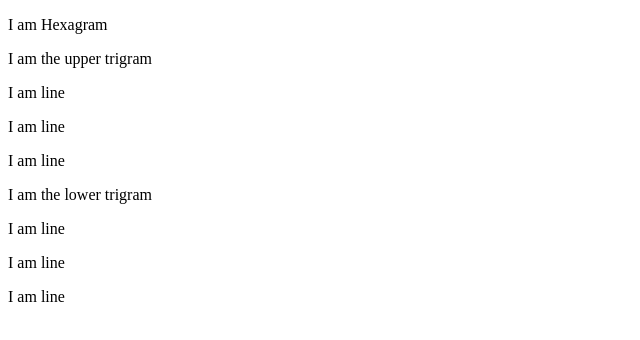
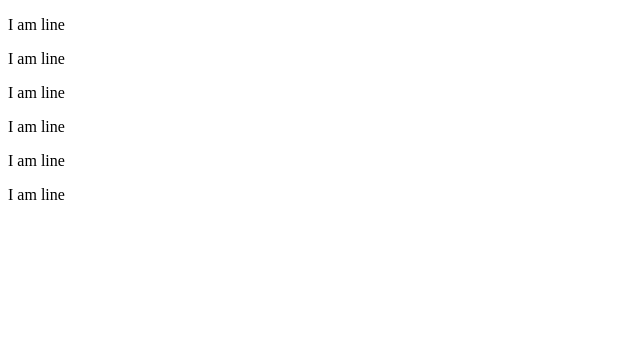
Before and after one commit to RandyBoBandy92/React-IChing, a React (Create React App) app in the folder ichingreact/: page / in a window 1280 px wide. Shown: the top 340 px of the page, without its empty margins (0-640 px from the left). Built offline with nearby package versions, Linux system fonts and the light colour scheme.

Commit message:
modified data structure

```diff
--- a/ichingreact/src/App.js
+++ b/ichingreact/src/App.js
@@ -1,5 +1,5 @@
 import React from "react";
-
+import iChingData from './iChingData'
 
 class Line extends React.Component {
   constructor(props) {
@@ -19,7 +19,6 @@ class Trigram extends React.Component {
     render() {
         return (
             <div>
-              <p>I am the {this.props.trigramData.position} trigram</p>
               <Line/>
               <Line/>
               <Line/>
@@ -33,10 +32,8 @@ class Hexagram extends React.Component {
     super(props);
   }
   render() {
-    console.log(this.props.hexagramData.hexagramNumber)
     return (
       <div className="hexagram">
-          <p>I am Hexagram {this.props.hexagramData.hexagramNumber}</p>
           <Trigram
           trigramData={this.props.trigramData.upperTrigram}/>
           <Trigram
@@ -48,29 +45,7 @@ class Hexagram extends React.Component {
 class App extends React.Component {
   constructor(props) {
     super(props);
-    this.state = {
-      hexagramData: {
-        hexagramNumber: undefined,
-      },
-      trigramData: {
-        upperTrigram: {
-          position: "upper",
-          lines: {
-            upper: undefined,
-            middle: undefined,
-            lower: undefined
-          }
-        },
-        lowerTrigram: {
-          position: "lower",
-          lines: {
-            upper: undefined,
-            middle: undefined,
-            lower: undefined
-          }
-        }
-      }
-    };
+    this.state = iChingData
   }
 
   render() {
@@ -78,7 +53,7 @@ class App extends React.Component {
     return (
       <div className="app">
         <Hexagram
-        hexagramData={this.state.hexagramData}
+        hexagramData={this.state.hexagramNumber}
         trigramData={this.state.trigramData}
         />
       </div>
--- a/ichingreact/src/iChingData.js
+++ b/ichingreact/src/iChingData.js
@@ -4,17 +4,26 @@
 // Hexagrams
 
 const iChingData = {
-    lines: {
-        value: "nothing",
-        imgUrls: {
-            nothing: '../images/nothing.png',
-            oldYang: '../images/old_yang.png',
-            oldYin: '../images/old_yin.png',
-            youngYang: '../images/young_yang.png',
-            youngYin: '../images/young_yin.png'
-        }
-    },
-    trigrams: {
-
+    hexagramNumber: undefined,
+    trigramData: {
+        upperTrigram: {
+            position: "upper",
+            lines: {
+                upper: undefined,
+                middle: undefined,
+                lower: undefined,
+            },
+        },
+        lowerTrigram: {
+            position: "lower",
+            lines: {
+                upper: undefined,
+                middle: undefined,
+                lower: undefined,
+            },
+        },
     }
 }
+
+
+export default iChingData
```
Also changed, not shown: 1 other file (tests, documents, lock files or other folders).
